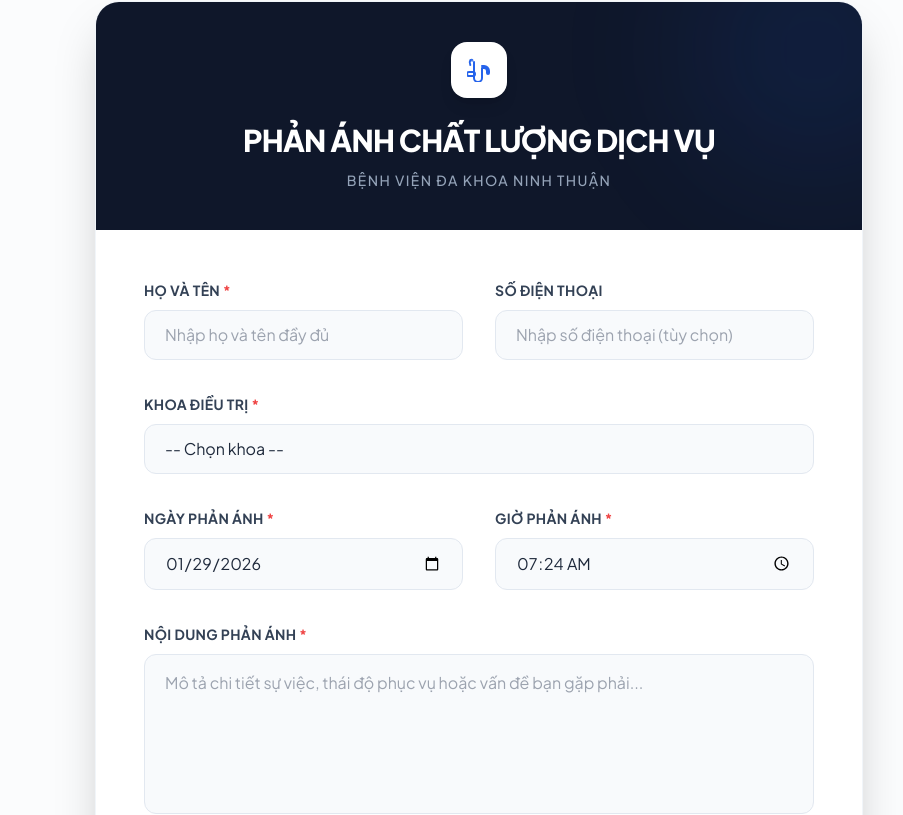
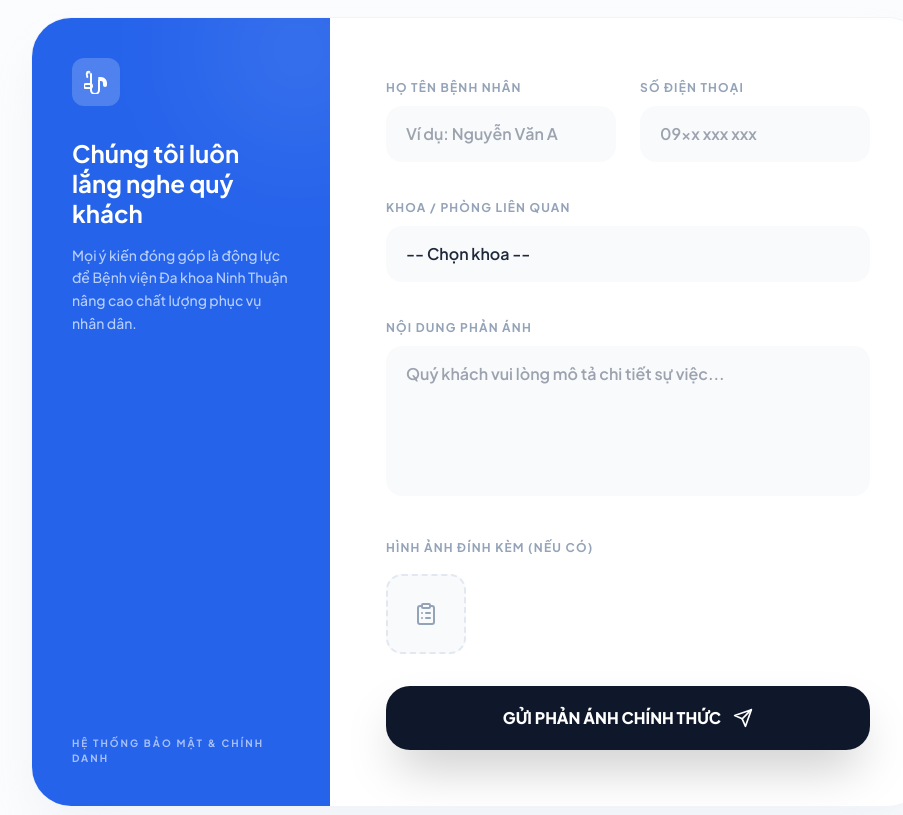
Before and after one commit to Khoitran2711/test-form-1, a React (Vite) app: page / in a window 1280 px wide. Shown: the part 805-1620 px from the top of the page, without its empty margins (161-1064 px from the left). Built offline with nearby package versions, Linux system fonts and the light colour scheme.

Commit message:
Update PublicFeedback.tsx

```diff
--- a/components/PublicFeedback.tsx
+++ b/components/PublicFeedback.tsx
@@ -1,7 +1,7 @@
 
 import React, { useState } from 'react';
 import { Icons, HOSPITAL_NAME, DEPARTMENTS } from '../constants';
-import { Feedback, FeedbackStatus } from '../types';
+import { Feedback } from '../types';
 
 interface PublicFeedbackProps {
   onSubmit: (feedback: Omit<Feedback, 'id' | 'status' | 'createdAt'>) => void;
@@ -22,16 +22,9 @@ export const PublicFeedback: React.FC<PublicFeedbackProps> = ({ onSubmit }) => {
   const handleFileChange = (e: React.ChangeEvent<HTMLInputElement>) => {
     const files = e.target.files;
     if (files && files.length > 0) {
-      if (files.length + images.length > 2) {
-        alert('Chỉ được chọn tối đa 2 ảnh!');
-        return;
-      }
-
       Array.from(files).forEach(file => {
         const reader = new FileReader();
-        reader.onloadend = () => {
-          setImages(prev => [...prev, reader.result as string]);
-        };
+        reader.onloadend = () => setImages(prev => [...prev, reader.result as string].slice(0, 2));
         reader.readAsDataURL(file);
       });
     }
@@ -39,181 +32,101 @@ export const PublicFeedback: React.FC<PublicFeedbackProps> = ({ onSubmit }) => {
 
   const handleSubmit = (e: React.FormEvent) => {
     e.preventDefault();
-    onSubmit({
-      ...formData,
-      images
-    });
+    onSubmit({ ...formData, images });
     setSubmitted(true);
-    // Reset form after 5s or scrolling back
-    setTimeout(() => {
-      setSubmitted(false);
-      setFormData({
-        fullName: '',
-        phoneNumber: '',
-        department: '',
-        date: new Date().toISOString().split('T')[0],
-        time: new Date().toLocaleTimeString('vi-VN', { hour: '2-digit', minute: '2-digit', hour12: false }),
-        content: '',
-      });
-      setImages([]);
-    }, 5000);
+    window.scrollTo({ top: 0, behavior: 'smooth' });
   };
 
   if (submitted) {
     return (
-      <div className="max-w-2xl mx-auto my-12 p-12 bg-white rounded-3xl shadow-2xl text-center border border-green-100">
-        <div className="w-20 h-20 bg-green-100 rounded-full flex items-center justify-center mx-auto mb-6 text-green-600">
+      <div className="max-w-xl mx-auto my-20 p-10 bg-white rounded-[32px] shadow-2xl shadow-blue-100/50 text-center border border-blue-50">
+        <div className="w-20 h-20 bg-emerald-50 rounded-full flex items-center justify-center mx-auto mb-8 text-emerald-500 animate-bounce">
           <Icons.CheckCircle />
         </div>
-        <h2 className="text-3xl font-bold text-slate-800 mb-4">Gửi phản ánh thành công!</h2>
-        <p className="text-slate-600 mb-8 text-lg">
-          Cảm ơn quý khách đã tin tưởng và góp ý. Chúng tôi sẽ xem xét và phản hồi trong thời gian sớm nhất.
+        <h2 className="text-3xl font-extrabold text-slate-900 mb-4 tracking-tight">Tiếp nhận thành công!</h2>
+        <p className="text-slate-500 mb-10 leading-relaxed font-medium">
+          Cảm ơn sự đóng góp của bạn. Ý kiến đã được chuyển đến Ban Giám đốc {HOSPITAL_NAME} để xác minh và xử lý.
         </p>
         <button
           onClick={() => setSubmitted(false)}
-          className="bg-blue-600 hover:bg-blue-700 text-white font-bold py-3 px-8 rounded-xl transition-all"
+          className="w-full bg-blue-600 hover:bg-blue-700 text-white font-bold py-4 rounded-2xl transition-all shadow-lg shadow-blue-200"
         >
-          Quay lại trang chủ
+          Gửi thêm ý kiến khác
         </button>
       </div>
     );
   }
 
   return (
-    <div className="max-w-3xl mx-auto my-8 bg-white rounded-3xl shadow-2xl overflow-hidden border border-slate-100">
-      {/* Visual Header */}
-      <div className="bg-slate-900 px-8 py-10 text-center relative overflow-hidden">
-        <div className="absolute top-0 right-0 w-64 h-64 bg-blue-600/10 rounded-full -mr-20 -mt-20 blur-3xl"></div>
+    <div className="max-w-4xl mx-auto my-12 bg-white rounded-[40px] shadow-2xl shadow-slate-200/60 overflow-hidden border border-slate-100">
+      <div className="flex flex-col md:flex-row">
+        {/* Sidebar info */}
+        <div className="md:w-1/3 bg-blue-600 p-10 text-white flex flex-col justify-between relative overflow-hidden">
+          <div className="absolute top-0 right-0 -mr-16 -mt-16 w-48 h-48 bg-white/10 rounded-full blur-3xl"></div>
           <div className="relative z-10">
-          <div className="inline-flex items-center justify-center bg-white w-14 h-14 rounded-2xl shadow-lg mb-6 text-blue-600">
+            <div className="w-12 h-12 bg-white/20 rounded-xl flex items-center justify-center mb-8 backdrop-blur-md">
               <Icons.Stethoscope />
             </div>
-          <h1 className="text-white text-2xl md:text-3xl font-extrabold uppercase tracking-tight leading-tight">
-            Phản ánh chất lượng dịch vụ
-          </h1>
-          <p className="text-slate-400 mt-3 font-medium text-lg uppercase tracking-widest text-sm">
-            {HOSPITAL_NAME}
+            <h3 className="text-2xl font-bold leading-tight mb-4">Chúng tôi luôn lắng nghe quý khách</h3>
+            <p className="text-blue-100 text-sm font-medium leading-relaxed opacity-80">
+              Mọi ý kiến đóng góp là động lực để Bệnh viện Đa khoa Ninh Thuận nâng cao chất lượng phục vụ nhân dân.
             </p>
+          </div>
+          <div className="mt-12 text-[10px] font-bold uppercase tracking-[0.2em] opacity-60">
+            Hệ thống bảo mật & Chính danh
           </div>
         </div>
 
-      <form onSubmit={handleSubmit} className="p-8 md:p-12 space-y-8">
-        <div className="grid grid-cols-1 md:grid-cols-2 gap-8">
+        {/* Form area */}
+        <form onSubmit={handleSubmit} className="md:w-2/3 p-10 md:p-14 space-y-8 bg-white">
+          <div className="grid grid-cols-1 md:grid-cols-2 gap-6">
             <div className="space-y-2">
-            <label className="text-sm font-bold text-slate-700 uppercase tracking-wide">Họ và tên <span className="text-red-500">*</span></label>
-            <input
-              required
-              className="w-full px-5 py-3 bg-slate-50 border border-slate-200 rounded-xl focus:ring-2 focus:ring-blue-500 focus:bg-white outline-none transition-all"
-              placeholder="Nhập họ và tên đầy đủ"
-              value={formData.fullName}
-              onChange={(e) => setFormData({...formData, fullName: e.target.value})}
-            />
+              <label className="text-xs font-bold text-slate-400 uppercase tracking-widest">Họ tên bệnh nhân</label>
+              <input required className="w-full px-5 py-4 bg-slate-50 border-none rounded-2xl focus:ring-2 focus:ring-blue-500 transition-all font-semibold outline-none" placeholder="Ví dụ: Nguyễn Văn A" value={formData.fullName} onChange={e => setFormData({...formData, fullName: e.target.value})} />
             </div>
-
             <div className="space-y-2">
-            <label className="text-sm font-bold text-slate-700 uppercase tracking-wide">Số điện thoại</label>
-            <input
-              type="tel"
-              className="w-full px-5 py-3 bg-slate-50 border border-slate-200 rounded-xl focus:ring-2 focus:ring-blue-500 focus:bg-white outline-none transition-all"
-              placeholder="Nhập số điện thoại (tùy chọn)"
-              value={formData.phoneNumber}
-              onChange={(e) => setFormData({...formData, phoneNumber: e.target.value})}
-            />
+              <label className="text-xs font-bold text-slate-400 uppercase tracking-widest">Số điện thoại</label>
+              <input className="w-full px-5 py-4 bg-slate-50 border-none rounded-2xl focus:ring-2 focus:ring-blue-500 transition-all font-semibold outline-none" placeholder="09xx xxx xxx" value={formData.phoneNumber} onChange={e => setFormData({...formData, phoneNumber: e.target.value})} />
             </div>
           </div>
 
           <div className="space-y-2">
-          <label className="text-sm font-bold text-slate-700 uppercase tracking-wide">Khoa điều trị <span className="text-red-500">*</span></label>
-          <select
-            required
-            className="w-full px-5 py-3 bg-slate-50 border border-slate-200 rounded-xl focus:ring-2 focus:ring-blue-500 focus:bg-white outline-none transition-all appearance-none"
-            value={formData.department}
-            onChange={(e) => setFormData({...formData, department: e.target.value})}
-          >
+            <label className="text-xs font-bold text-slate-400 uppercase tracking-widest">Khoa / Phòng liên quan</label>
+            <select required className="w-full px-5 py-4 bg-slate-50 border-none rounded-2xl focus:ring-2 focus:ring-blue-500 transition-all font-semibold outline-none appearance-none" value={formData.department} onChange={e => setFormData({...formData, department: e.target.value})}>
               <option value="">-- Chọn khoa --</option>
               {DEPARTMENTS.map(dept => <option key={dept} value={dept}>{dept}</option>)}
             </select>
           </div>
 
-        <div className="grid grid-cols-1 md:grid-cols-2 gap-8">
           <div className="space-y-2">
-            <label className="text-sm font-bold text-slate-700 uppercase tracking-wide">Ngày phản ánh <span className="text-red-500">*</span></label>
-            <input
-              required
-              type="date"
-              className="w-full px-5 py-3 bg-slate-50 border border-slate-200 rounded-xl focus:ring-2 focus:ring-blue-500 focus:bg-white outline-none transition-all"
-              value={formData.date}
-              onChange={(e) => setFormData({...formData, date: e.target.value})}
-            />
+            <label className="text-xs font-bold text-slate-400 uppercase tracking-widest">Nội dung phản ánh</label>
+            <textarea required className="w-full px-5 py-4 bg-slate-50 border-none rounded-2xl focus:ring-2 focus:ring-blue-500 transition-all font-semibold outline-none min-h-[150px] resize-none" placeholder="Quý khách vui lòng mô tả chi tiết sự việc..." value={formData.content} onChange={e => setFormData({...formData, content: e.target.value})} />
           </div>
 
-          <div className="space-y-2">
-            <label className="text-sm font-bold text-slate-700 uppercase tracking-wide">Giờ phản ánh <span className="text-red-500">*</span></label>
-            <input
-              required
-              type="time"
-              className="w-full px-5 py-3 bg-slate-50 border border-slate-200 rounded-xl focus:ring-2 focus:ring-blue-500 focus:bg-white outline-none transition-all"
-              value={formData.time}
-              onChange={(e) => setFormData({...formData, time: e.target.value})}
-            />
+          <div className="space-y-4">
+             <label className="text-xs font-bold text-slate-400 uppercase tracking-widest">Hình ảnh đính kèm (Nếu có)</label>
+             <div className="flex flex-wrap gap-4">
+               {images.map((img, i) => (
+                 <div key={i} className="relative w-20 h-20 rounded-2xl overflow-hidden border-2 border-white shadow-md">
+                   <img src={img} className="w-full h-full object-cover" />
+                   <button type="button" onClick={() => setImages(images.filter((_, idx) => idx !== i))} className="absolute top-1 right-1 bg-red-500 text-white rounded-full w-5 h-5 flex items-center justify-center text-[10px]">×</button>
+                 </div>
+               ))}
+               {images.length < 2 && (
+                 <label className="w-20 h-20 bg-slate-50 rounded-2xl border-2 border-dashed border-slate-200 flex items-center justify-center cursor-pointer hover:bg-blue-50 hover:border-blue-200 transition-all text-slate-400">
+                    <Icons.ClipboardList />
+                    <input type="file" hidden accept="image/*" onChange={handleFileChange} />
+                 </label>
+               )}
              </div>
           </div>
 
-        <div className="space-y-2">
-          <label className="text-sm font-bold text-slate-700 uppercase tracking-wide">Nội dung phản ánh <span className="text-red-500">*</span></label>
-          <textarea
-            required
-            className="w-full px-5 py-4 bg-slate-50 border border-slate-200 rounded-xl focus:ring-2 focus:ring-blue-500 focus:bg-white outline-none transition-all min-h-[160px] resize-none"
-            placeholder="Mô tả chi tiết sự việc, thái độ phục vụ hoặc vấn đề bạn gặp phải..."
-            value={formData.content}
-            onChange={(e) => setFormData({...formData, content: e.target.value})}
-          />
-        </div>
-
-        <div className="space-y-2">
-          <label className="text-sm font-bold text-slate-700 uppercase tracking-wide">Hình ảnh minh chứng (Tối đa 2 ảnh)</label>
-          <div className="mt-2 flex flex-col items-center justify-center p-8 bg-slate-50 border-2 border-dashed border-slate-200 rounded-2xl hover:border-blue-400 hover:bg-blue-50 transition-all cursor-pointer relative">
-            <input
-              type="file"
-              accept="image/*"
-              multiple
-              className="absolute inset-0 w-full h-full opacity-0 cursor-pointer"
-              onChange={handleFileChange}
-            />
-            <div className="text-center">
-              <div className="bg-white w-12 h-12 rounded-full shadow-sm flex items-center justify-center mx-auto mb-3 text-slate-400">
-                <Icons.ClipboardList />
-              </div>
-              <p className="text-slate-600 font-medium">Kéo thả hoặc nhấn để chọn ảnh</p>
-              <p className="text-slate-400 text-xs mt-1">Hỗ trợ JPG, PNG (Dưới 5MB)</p>
-            </div>
-          </div>
-          {images.length > 0 && (
-            <div className="flex gap-4 mt-4">
-              {images.map((img, idx) => (
-                <div key={idx} className="relative group w-20 h-20">
-                  <img src={img} className="w-full h-full object-cover rounded-lg border border-slate-200" alt="Evidence" />
-                  <button
-                    type="button"
-                    onClick={() => setImages(images.filter((_, i) => i !== idx))}
-                    className="absolute -top-2 -right-2 bg-red-500 text-white rounded-full w-5 h-5 flex items-center justify-center text-xs opacity-0 group-hover:opacity-100 transition-opacity"
-                  >
-                    ×
-                  </button>
-                </div>
-              ))}
-            </div>
-          )}
-        </div>
-
-        <button
-          type="submit"
-          className="w-full bg-blue-600 hover:bg-blue-700 text-white font-bold py-5 px-8 rounded-2xl shadow-xl shadow-blue-200 transform hover:-translate-y-1 transition-all flex items-center justify-center gap-3 text-lg"
-        >
+          <button type="submit" className="w-full bg-slate-900 hover:bg-black text-white font-black py-5 px-8 rounded-[24px] shadow-2xl transition-all flex items-center justify-center gap-3 group">
+            <span>GỬI PHẢN ÁNH CHÍNH THỨC</span>
             <Icons.Send />
-          GỬI PHẢN ÁNH CHÍNH THỨC
           </button>
         </form>
       </div>
+    </div>
   );
 };
```
Lines whose indentation alone changed are shown as unchanged.
